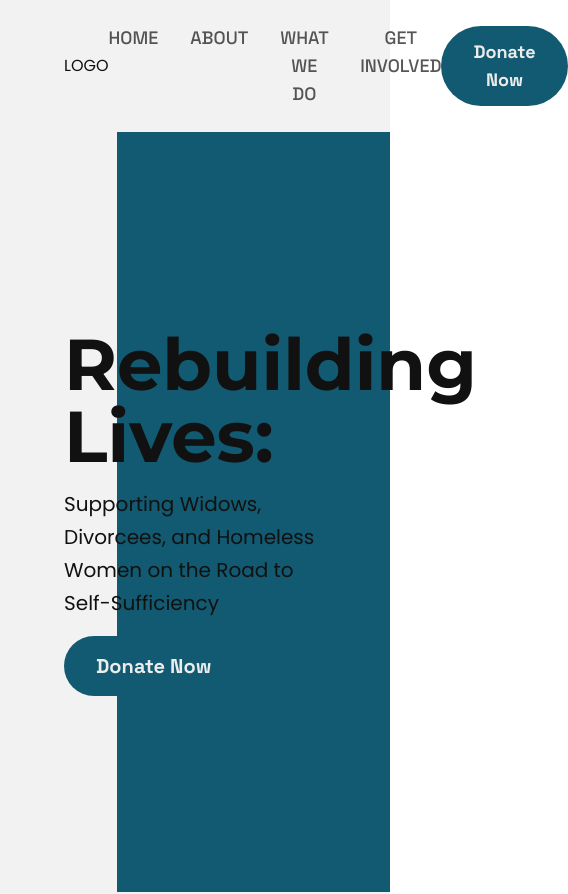
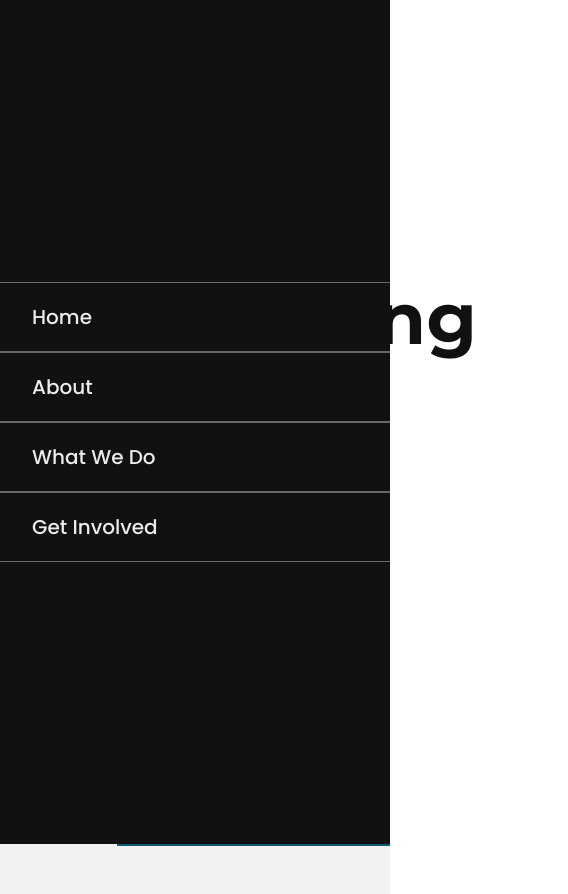
Before and after one commit to eniiku/songs_of_laughter, a React (Vite) app: page / in a window 390 px wide. Shown: the top 894 px of the page, 568 px wide, since content can reach past the window. Built offline with nearby package versions, Linux system fonts and the light colour scheme.

Commit message:
feat(Navbar): create nav menu for mobile view

```diff
--- a/src/container/Navbar.tsx
+++ b/src/container/Navbar.tsx
@@ -1,18 +1,23 @@
 const Navbar = () => {
+  const navLinks = ['home', 'about', 'what we do', 'get involved'];
+
   return (
     <header className='flex items-center justify-between py-6'>
-      <h1>LOGO</h1>
+      <h1 className='font-montserrat font-bold text-2xl lg:text-3xl'>LOGO</h1>
 
+      {/* Desktop Nav */}
+
+      <div className='hidden lg:block'>
         <nav>
-        <ul className='font-space font-medium text-lg flex gap-8 text-textBlack'>
-          {['home', 'about', 'what we do', 'get involved'].map((navLink) => (
+          <ul className='font-space text-lg flex gap-8 text-textBlack'>
+            {navLinks.map((navLink) => (
               <li key={navLink}>
                 <button>
                   {/* TODO: set links to bold on hover and change font */}
 
                   <a
                     href={`#${navLink}`}
-                  className='uppercase opacity-70 hover:opacity-100'
+                    className='uppercase opacity-70 hover:opacity-100 hover:font-medium'
                   >
                     {navLink}
                   </a>
@@ -28,6 +33,37 @@ const Navbar = () => {
         >
           <a href='donate'>Donate Now</a>
         </button>
+      </div>
+
+      {/* Mobile Navbar */}
+
+      <div className='lg:hidden'>
+        <button>
+          <p className='font-medium text-lg border border-textBlack py-1 px-3'>
+            Menu
+          </p>
+        </button>
+
+        <nav className='absolute inset-0 bg-textBlack z-30 grid items-center'>
+          <ul>
+            {navLinks.map((mobileLinks) => (
+              <li
+                key={mobileLinks}
+                className='w-full border-y border-y-textWhite border-opacity-40 pl-8 py-5'
+              >
+                <button>
+                  <a
+                    href={`#${mobileLinks}`}
+                    className='text-xl font-medium text-textWhite capitalize'
+                  >
+                    {mobileLinks}
+                  </a>
+                </button>
+              </li>
+            ))}
+          </ul>
+        </nav>
+      </div>
     </header>
   );
 };
--- a/src/index.css
+++ b/src/index.css
@@ -15,9 +15,3 @@
 .radial-gradient {
 background: radial-gradient(40.87% 548.69% at 43.92% 49.87%, #2FBFC8 0%, #125A71 100%);
 }
-
-@layer components {
-  .form_input {
-    @apply w-full
-  }
-}
```
Lines whose indentation alone changed are shown as unchanged.
